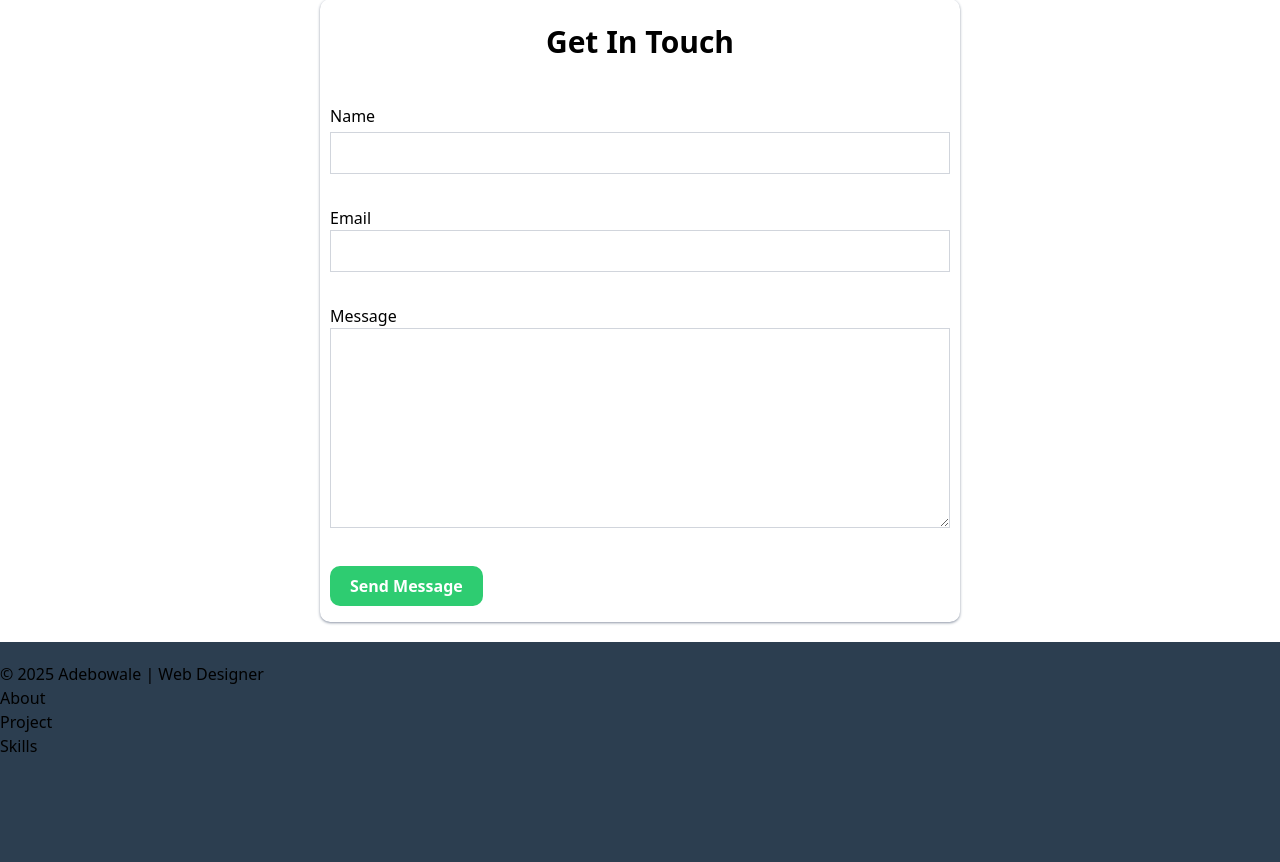
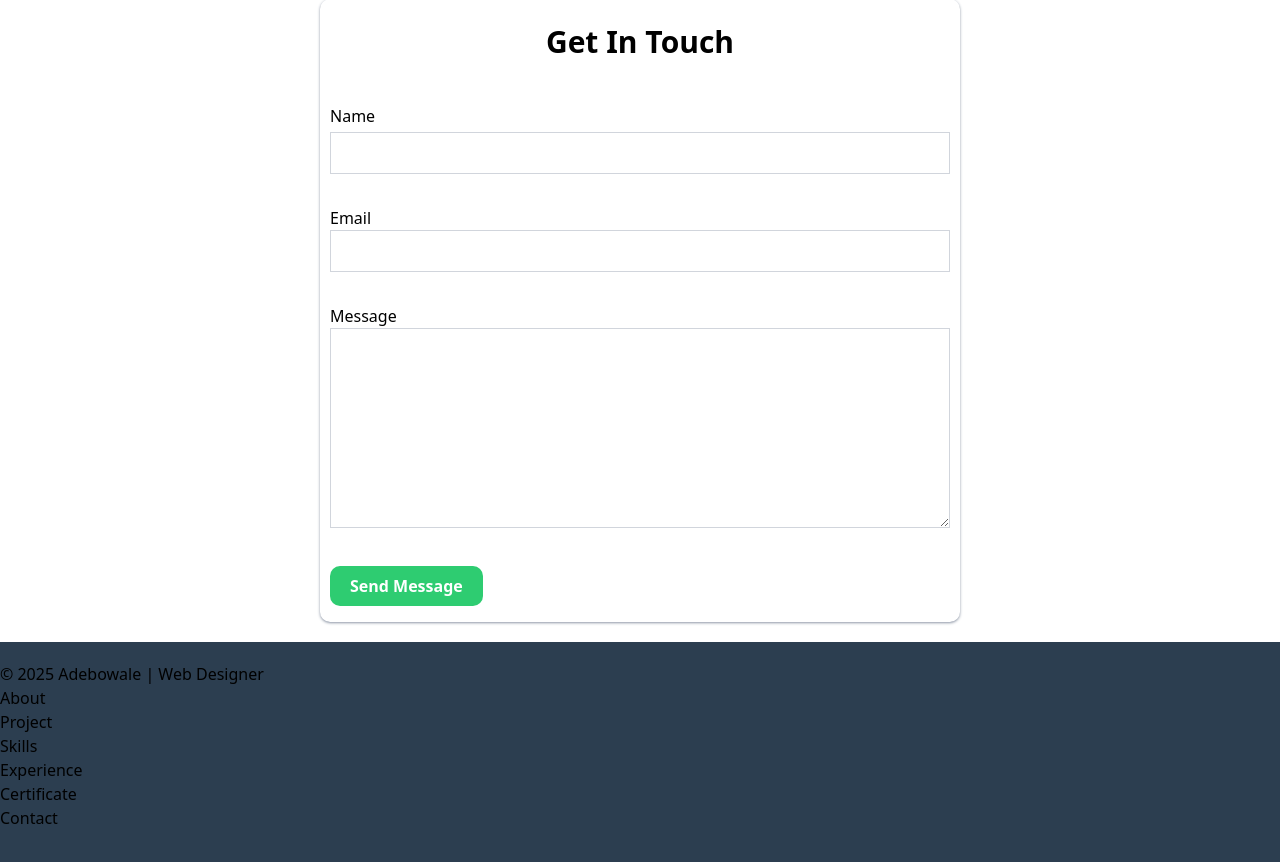
Before and after one commit to Adebowaleraji0103/Portfolio, a React (Vite) app: page / in a window 1280 px wide. Shown: the part 1344-2206 px from the top of the page. Built offline with nearby package versions, Linux system fonts and the light colour scheme.

Commit message:
added the footer link

```diff
--- a/src/component/Footer.jsx
+++ b/src/component/Footer.jsx
@@ -7,6 +7,9 @@ const Footer = () => {
         <li><a href="#about">About</a></li>
         <li><a href="#project">Project</a></li>
         <li><a href="#skills">Skills</a></li>
+        <li><a href="#experience">Experience</a></li>
+        <li><a href="#certificate">Certificate</a></li>
+        <li><a href="contact">Contact</a></li>
       </ul>
 
     </footer>
```
